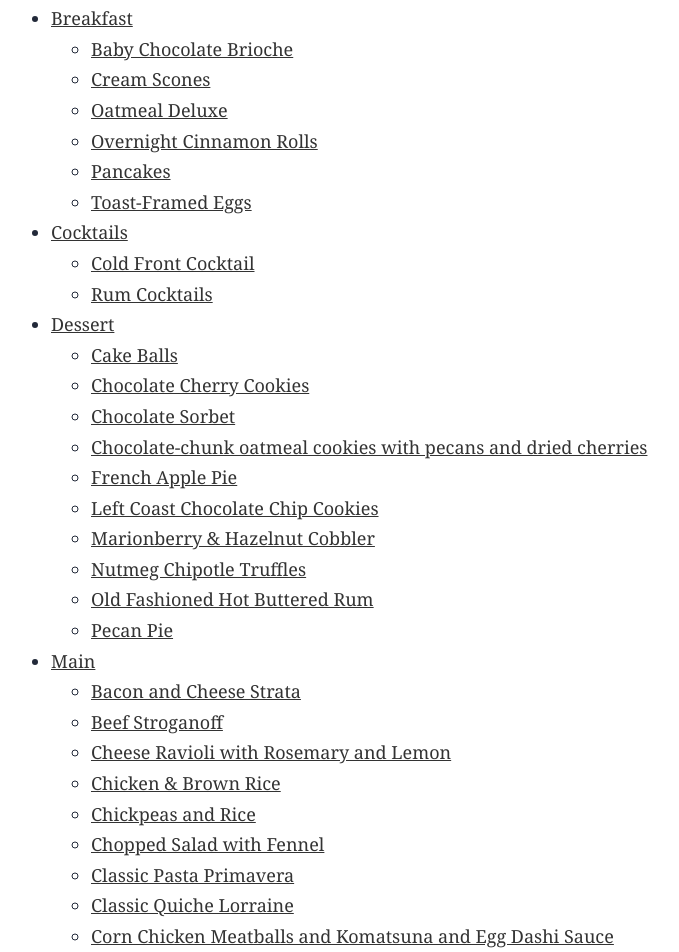
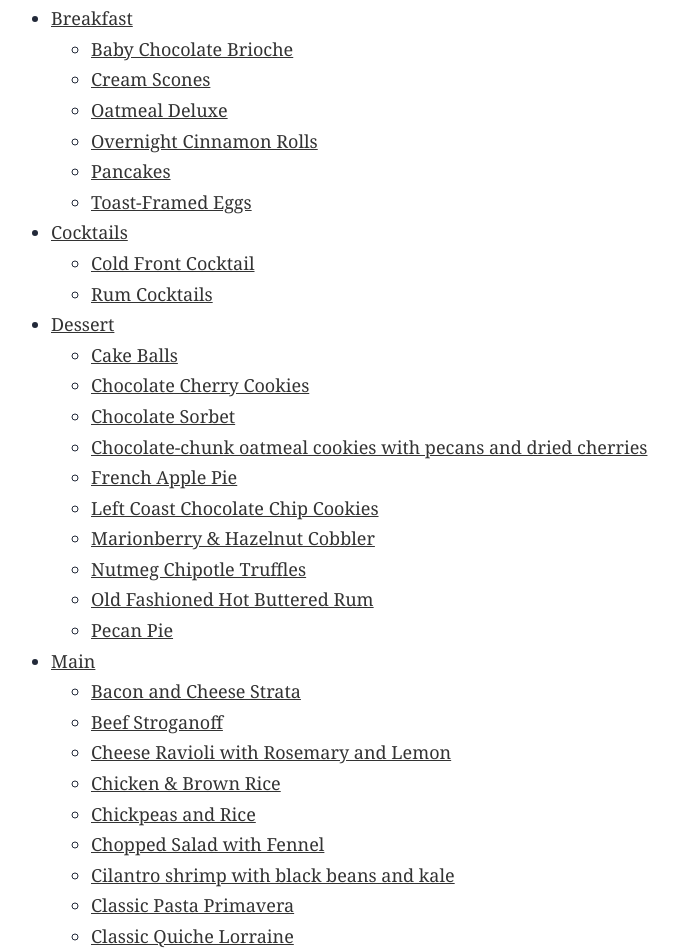
Before and after one commit to ErikaRS/erikars.com, an Astro site in the folder site/: page /recipes in a window 1280 px wide. Shown: the part 11048-12000 px from the top of the page, without its empty margins (269-948 px from the left). Built offline with nearby package versions, Linux system fonts and the light colour scheme; Astro itself is replaced by a stand-in of ours.

Commit message:
Add Cilantro shrimp link

```diff
--- a/site/src/pages/recipes/index.md
+++ b/site/src/pages/recipes/index.md
@@ -358,6 +358,7 @@ title: Recipes
   - [Chicken & Brown Rice](./mains/chicken-brown-rice/)
   - [Chickpeas and Rice](./mains/chickpeas-and-rice/)
   - [Chopped Salad with Fennel](./mains/chopped-salad-with-fennel/)
+  - [Cilantro shrimp with black beans and kale](./mains/shrimp-black-beans-kale/)
   - [Classic Pasta Primavera](./mains/classic-pasta-primavera/)
   - [Classic Quiche Lorraine](./mains/classic-quiche-lorraine/)
   - [Corn Chicken Meatballs and Komatsuna and Egg Dashi Sauce](./mains/corn-chicken-meatballs-and-komatsuna-and-egg-dashi-sauce/)
```
